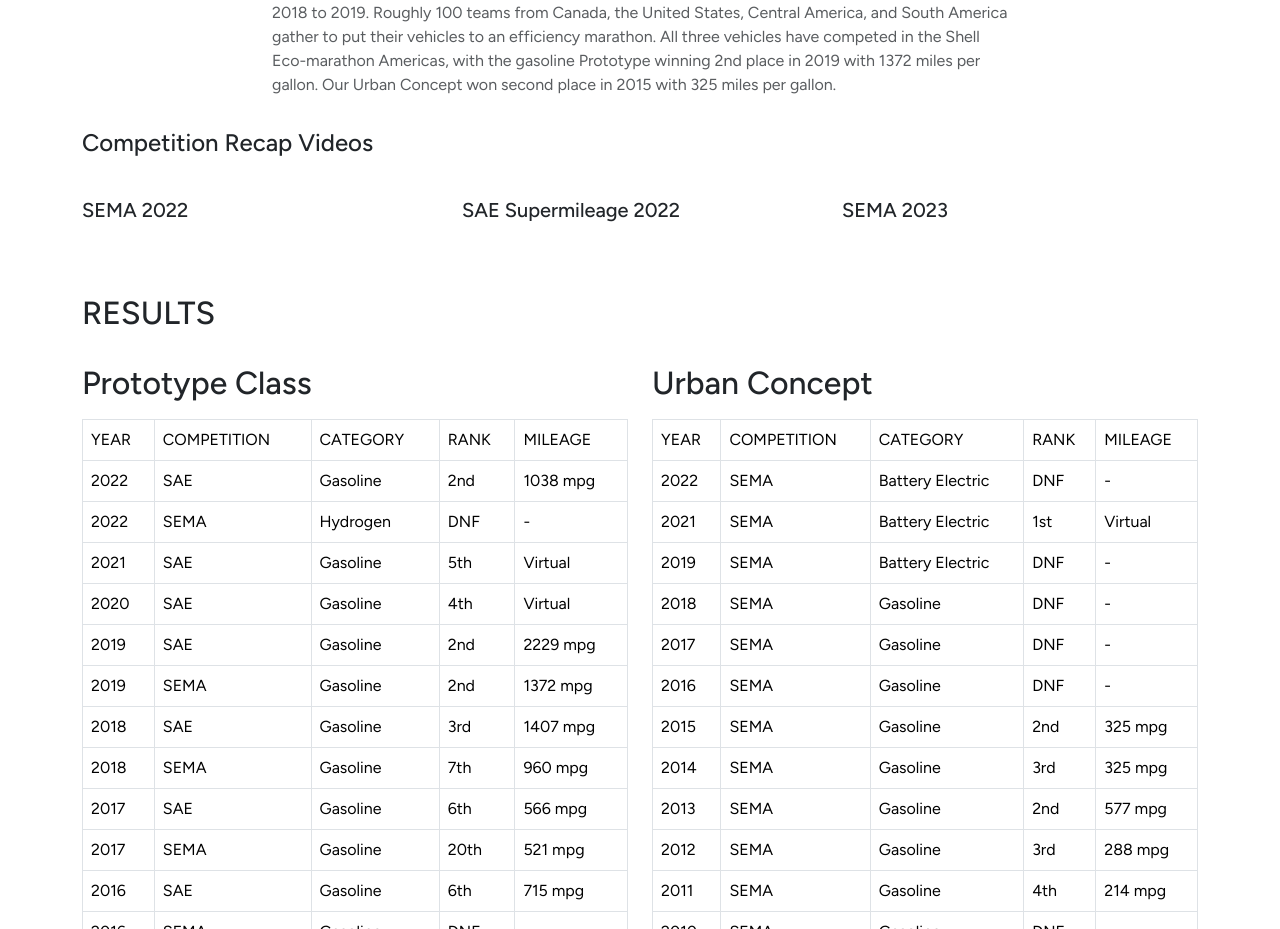
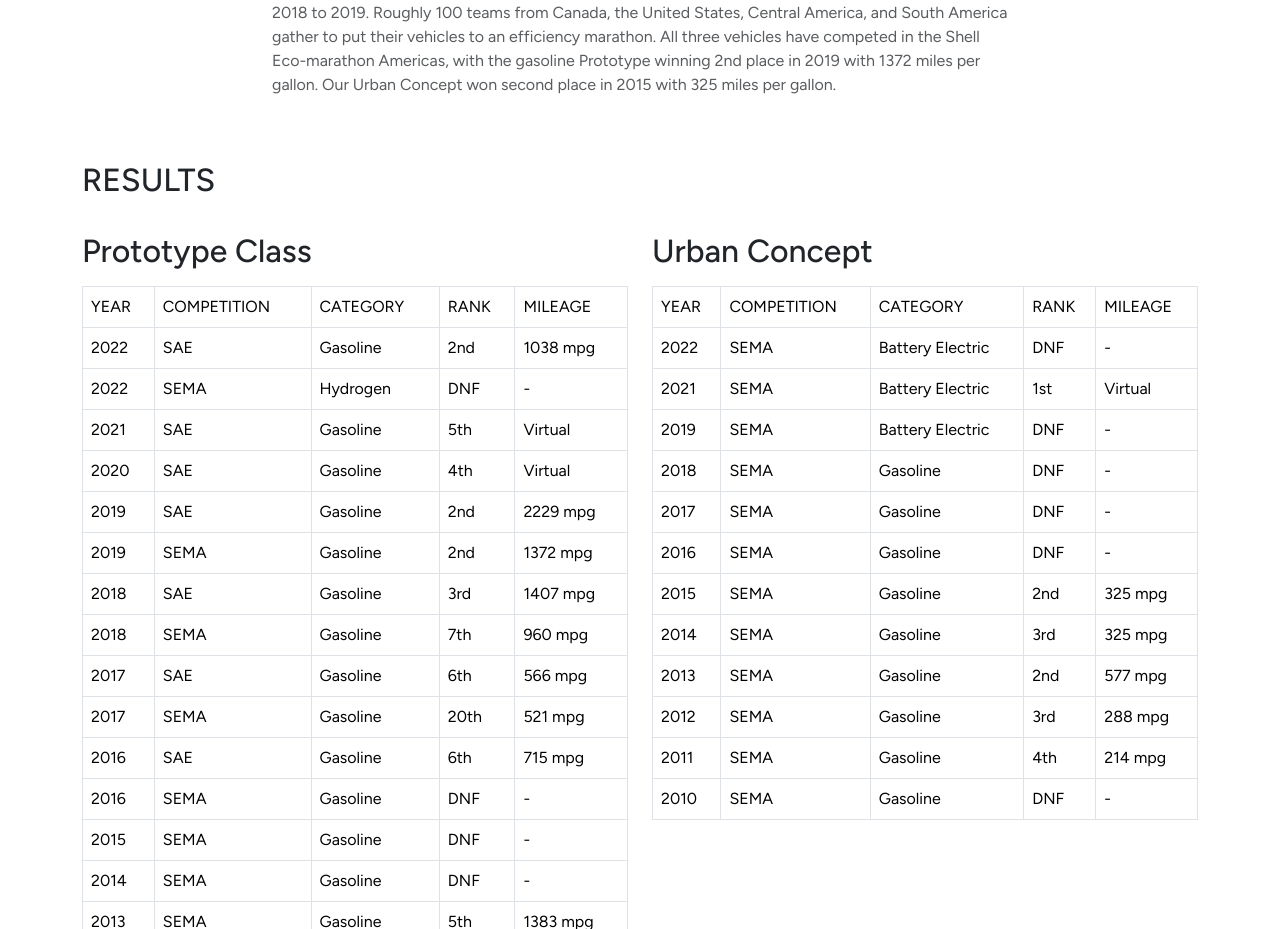
Before and after one commit to YikaiFang/Supermileage_fork, a Next.js app in the folder supermileage/: page /sections/competition in a window 1280 px wide. Shown: the part 866-1795 px from the top of the page. Built offline with nearby package versions, Linux system fonts and the light colour scheme.

Commit message:
removed recap videos

```diff
--- a/supermileage/src/app/sections/competition/page.tsx
+++ b/supermileage/src/app/sections/competition/page.tsx
@@ -29,21 +29,6 @@
                                 2019 with 1372 miles per gallon. Our Urban Concept won second place in 2015
                                 with 325 miles per gallon.
                             </p>
-                        </div>
-                    </div>
-                    <h4 className="text-heading mt-10 mb-4">Competition Recap Videos</h4>
-                    <div className="row mb-8">
-                        <div className="col-md-4">
-                            <h5 className="text-heading mt-3">SEMA 2022</h5>
-                            {/* <iframe width="560" height="315" src="https://www.youtube.com/embed/sDIXUzXXdRY" title="YouTube video player" frameborder="0" allow="accelerometer; autoplay; clipboard-write; encrypted-media; gyroscope; picture-in-picture" allowfullscreen></iframe> */}
-                        </div>
-                        <div className="col-md-4">
-                            <h5 className="text-heading mt-3">SAE Supermileage 2022</h5>
-                            {/* <iframe width="560" height="315" src="https://www.youtube.com/embed/BpAHCDXtzwI" title="YouTube video player" frameborder="0" allow="accelerometer; autoplay; clipboard-write; encrypted-media; gyroscope; picture-in-picture" allowfullscreen></iframe> */}
-                        </div>
-                        <div className="col-md-4">
-                            <h5 className="text-heading mt-3">SEMA 2023</h5>
-                            {/* <iframe width="560" height="315" src="https://www.youtube.com/embed/tXJEfLMXgHw?si=xy9Rsq4d7VjYNeNB" title="YouTube video player" frameborder="0" allow="accelerometer; autoplay; clipboard-write; encrypted-media; gyroscope; picture-in-picture; web-share" allowfullscreen></iframe> */}
                         </div>
                     </div>
                 </div>
```
